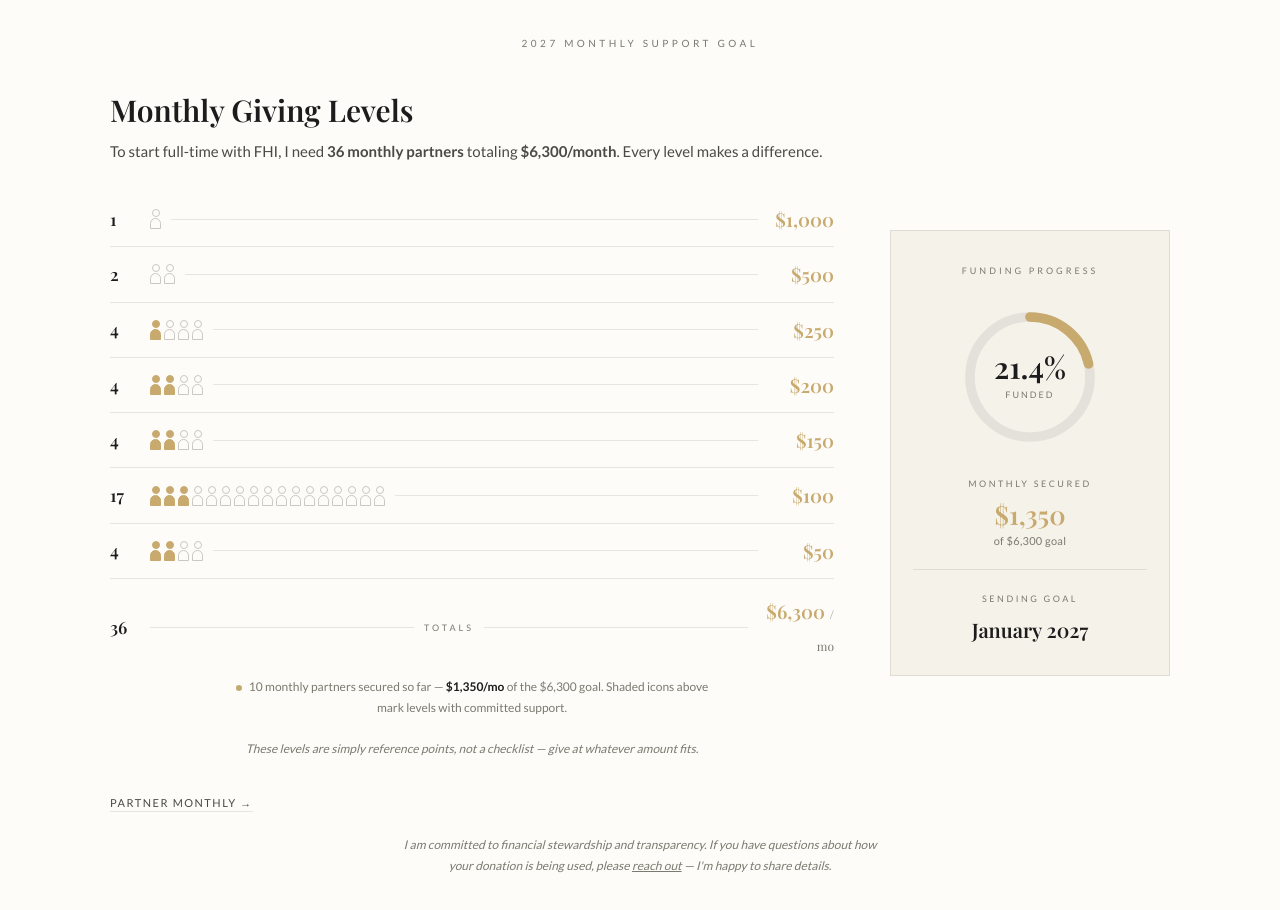
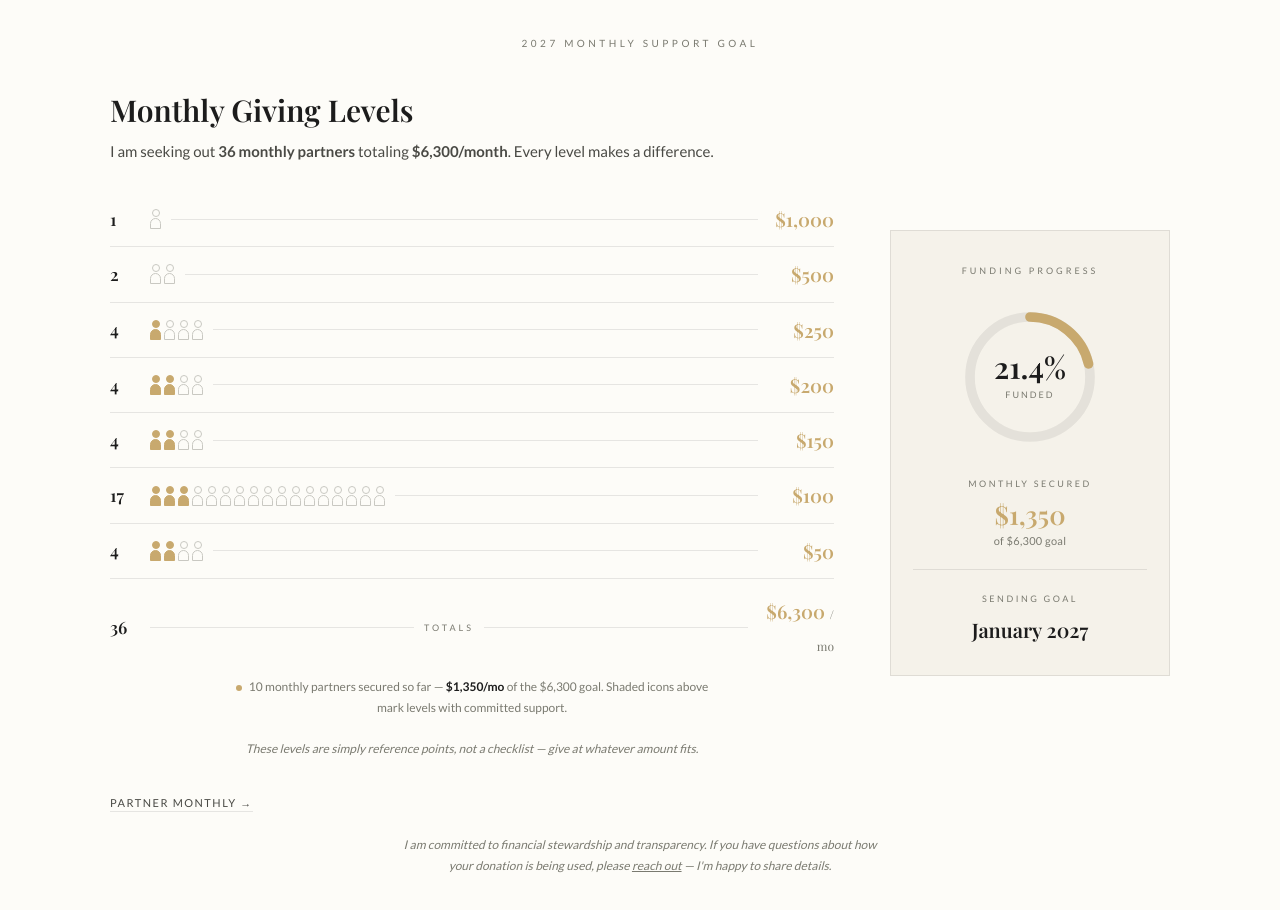
Before and after one commit to jackclark3/jackclarkmission, a website: page index.html in a window 1280 px wide. Shown: the part 3160-4070 px from the top of the page. Drawn offline with nearby package versions, Linux system fonts and the light colour scheme; a web font is replaced by a local one.

Commit message:
update support goal

```diff
--- a/index.html
+++ b/index.html
@@ -246,7 +246,7 @@
         <div class="giving-left">
           <div class="giving-header">
             <h2 class="giving-heading">Monthly Giving Levels</h2>
-            <p class="giving-sub">To start full-time with FHI, I need <strong>36 monthly partners</strong> totaling <strong>$6,300/month</strong>. Every level makes a difference.</p>
+            <p class="giving-sub">I am seeking out <strong>36 monthly partners</strong> totaling <strong>$6,300/month</strong>. Every level makes a difference.</p>
           </div>
           <div class="giving-chart">
             <div class="giving-row">
```
